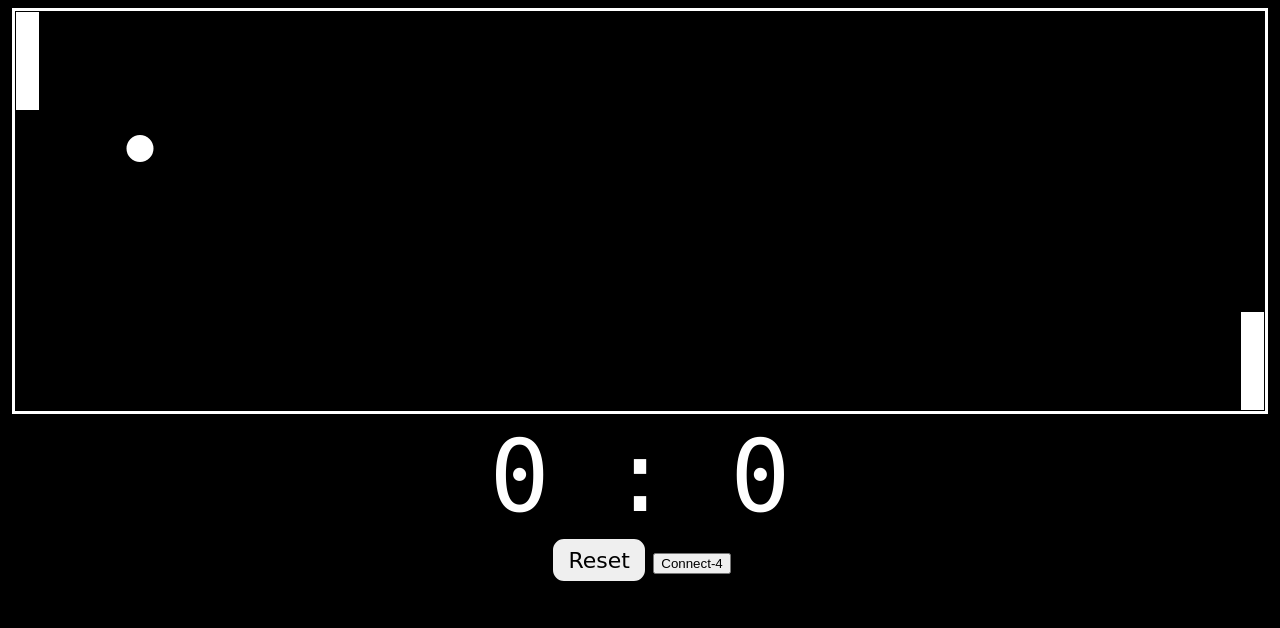
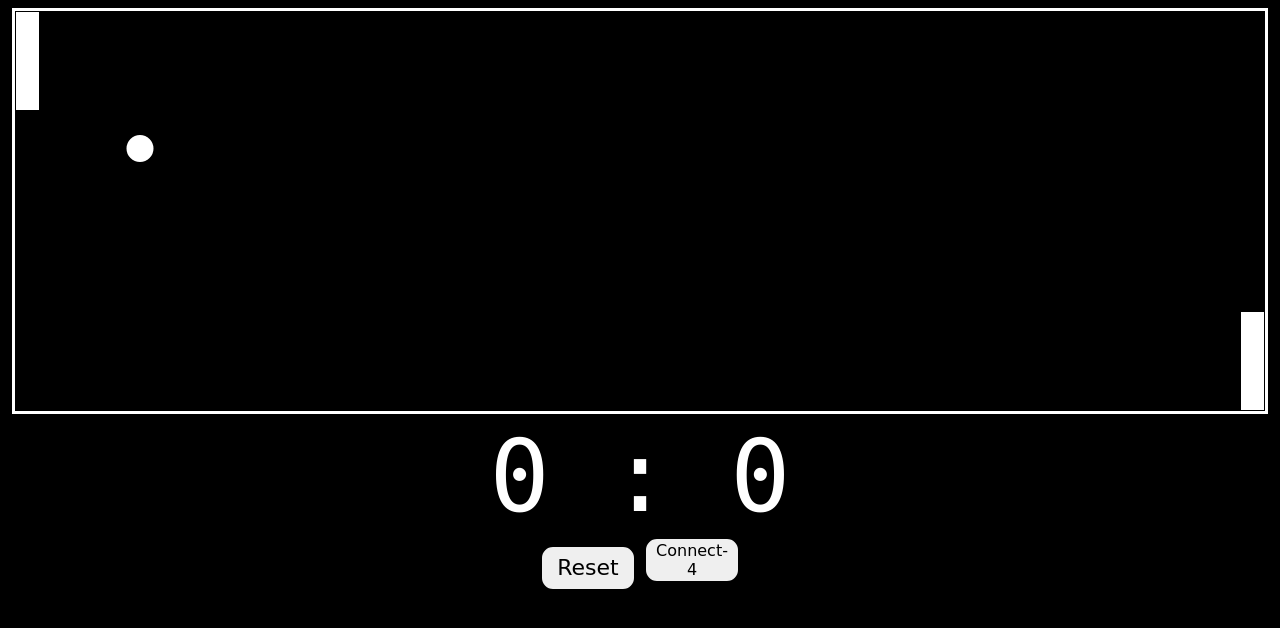
Before and after one commit to irshadloves/irshad-pong, a plain HTML site: page index.html in a window 1280 px wide. Drawn offline with Linux system fonts and the light colour scheme.

Commit message:
Update style.css

```diff
--- a/style.css
+++ b/style.css
@@ -19,6 +19,16 @@
     border-radius: 15px;
     cursor: pointer;
 }
+#transferBtn
+{
+    font-family: "Permanent Marker", cursive;
+    font-size: 16px;
+    width: 100px;
+    height: 50px;
+    border: 4px solid;
+    border-radius: 15px;
+    cursor: pointer;
+}
 #scoreText
 {
     color: white;
```
